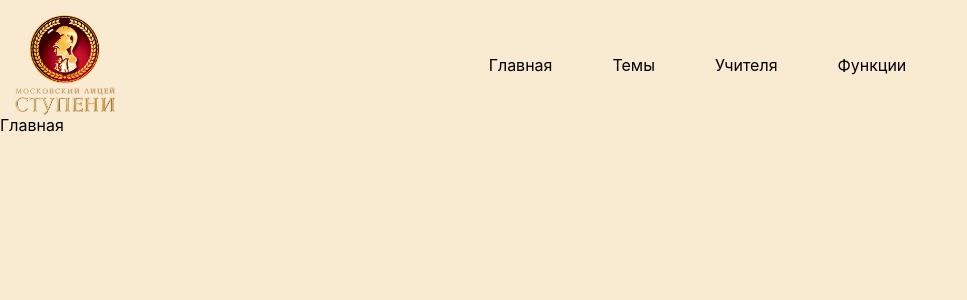
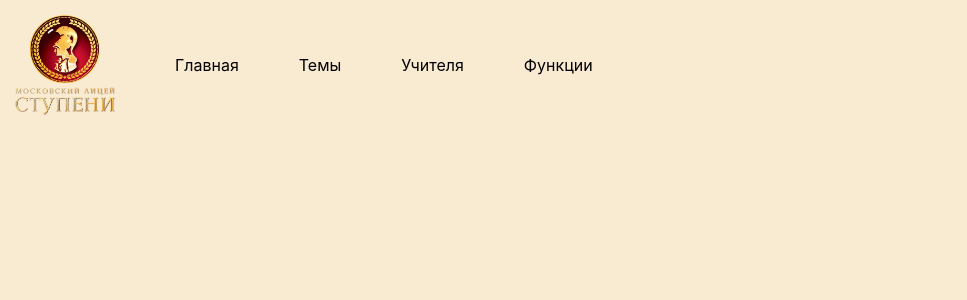
Before and after one commit to ruslan2570/e-lyceum, a React (Create React App) app: page /admin in a window 1280 px wide. Shown: the top 300 px of the page, without its empty margins (0-967 px from the left). Built offline with nearby package versions, Linux system fonts and the light colour scheme.

Commit message:
Подготовка к выводу таблиц

```diff
--- a/src/App.js
+++ b/src/App.js
@@ -6,6 +6,7 @@ import Send from './Pages/Send';
 import Consolusion from './Pages/Conclusion';
 import Login from './Pages/Login';
 import Admin from './Pages/Admin';
+import Main from './Pages/Admin/Main';
 
 
 function App() {
@@ -17,7 +18,7 @@ function App() {
       <Route path='/conclusion' element={<Consolusion />} ></Route>
       <Route path='/login' element={<Login />} ></Route>
       <Route path='/admin/*' element={<Admin />}>
-        <Route path="" element={<p>Главная</p>}></Route>
+        <Route path="" element={<Main />}></Route>
         <Route path="topics" element={<p>Темы</p>}></Route>
         <Route path="teachers" element={<p>Учителя</p>}></Route>
         <Route path="funcs" element={<p>Фунции</p>}></Route>
--- a/src/Pages/Admin.jsx
+++ b/src/Pages/Admin.jsx
@@ -18,11 +18,9 @@ const Admin = () => {
                     <Link to="topics">Темы</Link>
                     <Link to="teachers">Учителя</Link>
                     <Link to="funcs">Функции</Link>
-
                 </nav>
 
             </div>
-
 
             <Outlet></Outlet>
 
--- /dev/null
+++ b/src/Pages/Admin/Main.jsx
@@ -0,0 +1,10 @@
+
+const Main = () => {
+    return (
+        <div>
+
+        </div>
+    )
+}
+
+export default Main
--- a/src/Styles/Admin.css
+++ b/src/Styles/Admin.css
@@ -20,6 +20,7 @@
 
 .admin_nav{
     display: flex;
+    margin-left: 30px;
     font-size: 16px;
     align-items: center;
 }
```
Also changed, not shown: 1 other file (tests, documents, lock files or other folders).
